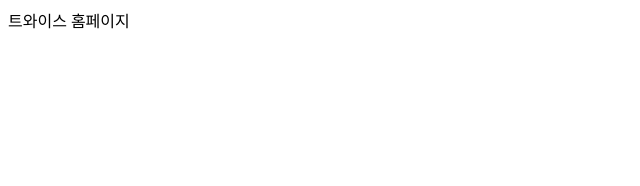
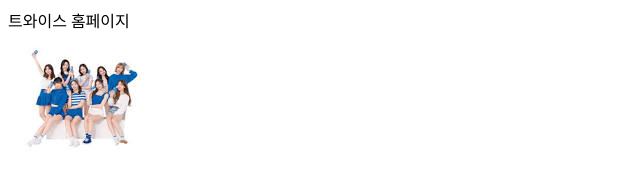
Before and after one commit to practical-coding-team-4/bts-fan-page, a plain HTML site: page index.html in a window 1280 px wide. Shown: the whole page, without its empty margins (0-640 px from the left). Drawn offline with Linux system fonts and the light colour scheme.

Commit message:
Add picture of twice in index.html

```diff
--- a/index.html
+++ b/index.html
@@ -1,3 +1,6 @@
 <html>
     <head>트와이스 홈페이지</head>
+    <div>
+        <img src="./img/twice.jpeg" alt="트와이스사진">
+    </div>
 </html>
```
Also changed, not shown: img/twice.jpeg (added).
